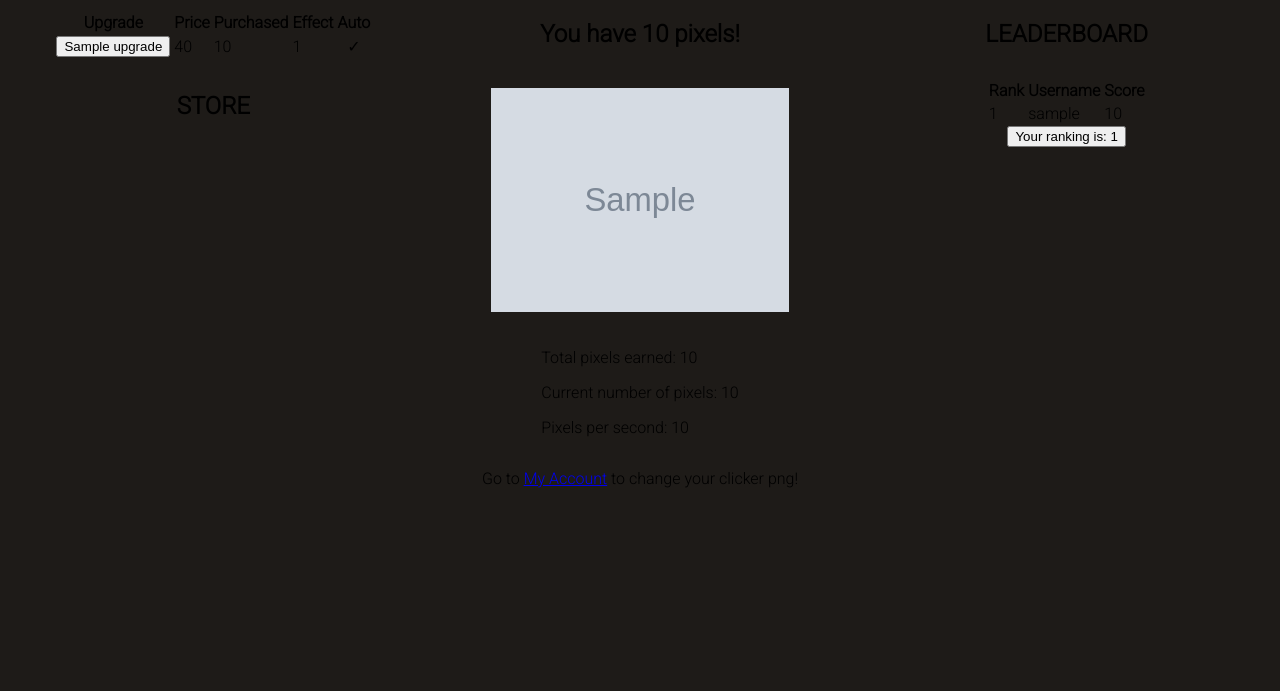
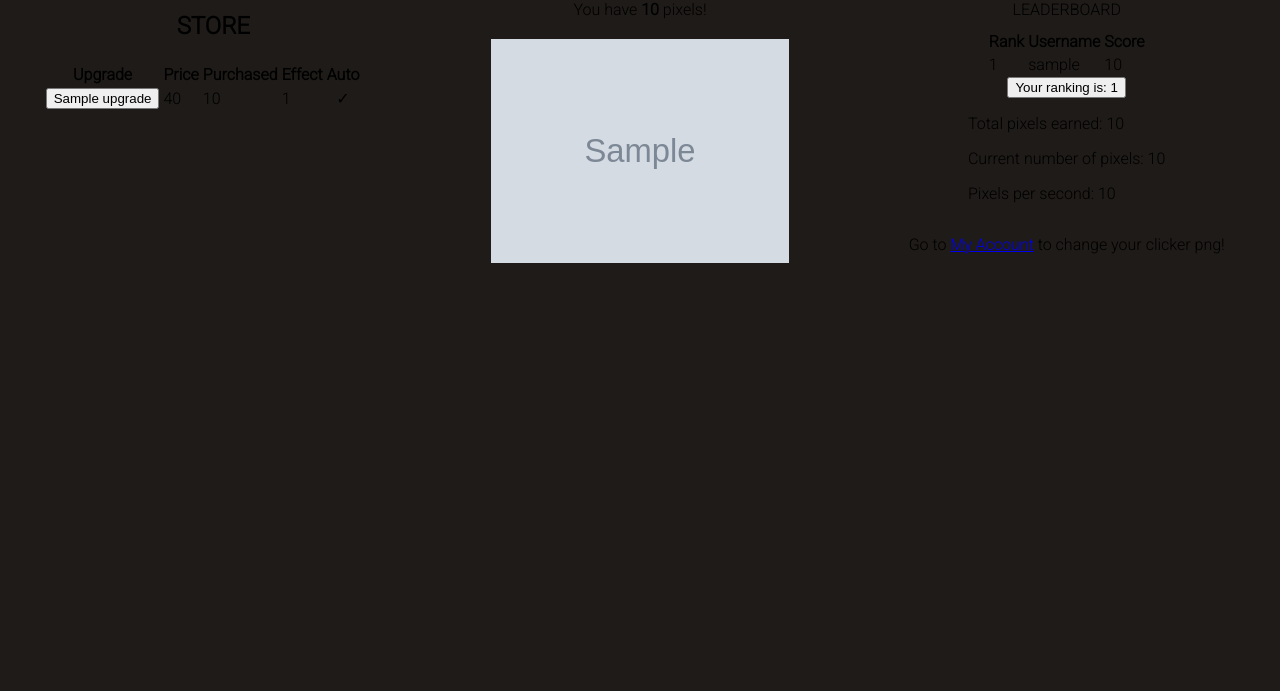
Before and after one commit to Hippodoodle/clicker.png, a Django app: page /clicker_app/ in a window 1280 px wide. Shown: the part 80-771 px from the top of the page. Run offline with Django 3.2, Linux system fonts and the light colour scheme; a user stored in the database is signed in; tables that the repository leaves empty hold one stand-in row (values such as "Sample post"); grey boxes marked "Sample" are stand-in pictures; parts of the project's set-up code (start-up, migrations or seed data) failed here and were passed over.

Commit message:
Move stats to right pane
Closes: #36

```diff
--- a/templates/clicker_app/index.html
+++ b/templates/clicker_app/index.html
@@ -8,8 +8,10 @@ Home
 
 {% block body_block %}
 <div class="body-container">
+
     <div class="leftpane">
-        <h2 class="pane-title">STORE</h2>
+        <div class="pane-title">STORE</div>
+        <div class="shop">
             <table>
                 <tr>
                     <th>Upgrade</th>
@@ -41,28 +43,20 @@ Home
                 {% endfor %}
             </table>
         </div>
+    </div>
+
     <div class="middlepane">
-        <h2 class="pane-title">You have <strong id="points_count">{{ user.account.points }}</strong> pixels!</h2>
+        <div class="pane-title">You have <strong id="points_count">{{ user.account.points }}</strong> pixels!</div>
 
         {% if user.is_authenticated %}
         <img src="{{ MEDIA_URL }}{{ user.account.image }}" alt="Clicker image" id="clicker" data-user="{{ user.id }}" data-csrf="{{ csrf_token }}" data-cps="{{ cps }}" data-click-upgraded="{{ upgraded_click }}">
         {% else %}
         <img src="{% static 'images/logo.png' %}" alt="Clicker image" id="clicker" data-user="{{ user.id }}" data-csrf="{{ csrf_token }}" data-cps="{{ cps }}" data-click-upgraded="{{ upgraded_click }}">
         {% endif %}
+    </div>
 
-        <div class="plain">
-            <p>Total pixels earned: {{ user.account.lifetime_points }}</p>
-            <p>Current number of pixels: {{ user.account.points }}</p>
-            <p>Pixels per second: {{ cps }}</p>
-        </div>
-        {% if user.is_authenticated %}
-        <p id="upload-png-message">Go to <a href="{% url 'clicker_app:myaccount' %}">My Account</a> to change your clicker png!</p>
-        {% else %}
-        <p id="upload-png-message"><a href="{% url 'clicker_app:signup' %}">Sign Up</a> to upload your own clicker png!</p>
-        {% endif %}
-    </div>
     <div class="rightpane">
-        <h2 class="pane-title">LEADERBOARD</h2>
+        <div class="pane-title">LEADERBOARD</div>
         <table>
             <tr>
                 <th>Rank</th>
@@ -84,7 +78,19 @@ Home
         <button>Your ranking is: {{forloop.counter}}</button>
         {%endif%}
         {%endfor%}
+
+        <div class="plain">
+            <p>Total pixels earned: {{ user.account.lifetime_points }}</p>
+            <p>Current number of pixels: {{ user.account.points }}</p>
+            <p>Pixels per second: {{ cps }}</p>
         </div>
+        {% if user.is_authenticated %}
+        <p id="upload-png-message">Go to <a href="{% url 'clicker_app:myaccount' %}">My Account</a> to change your clicker png!</p>
+        {% else %}
+        <p id="upload-png-message"><a href="{% url 'clicker_app:signup' %}">Sign Up</a> to upload your own clicker png!</p>
+        {% endif %}
+    </div>
+
 </div>
 <script src="{% static 'js/auto-click.js' %}" crossorigin="anonymous"></script>
 {% endblock %}
```
Lines whose indentation alone changed are shown as unchanged.
